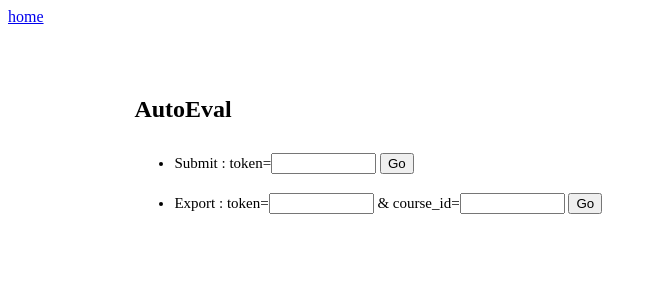
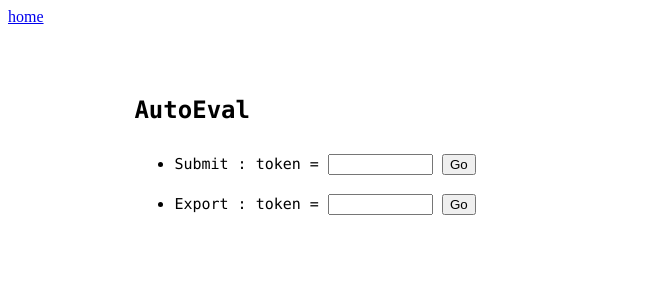
Before and after one commit to hyoungseok/corona, a Flask app: page / in a window 1280 px wide. Shown: the top 300 px of the page, without its empty margins (0-657 px from the left). Run offline with Flask 2, Linux system fonts and the light colour scheme; parts of the project's set-up code (start-up, migrations or seed data) failed here and were passed over.

Commit message:
[Python] refine html

```diff
--- a/templates/error.html
+++ b/templates/error.html
@@ -11,6 +11,7 @@
         width: 80%;
         border: 0px;
         padding: 50px;
+        font-family: "Lucida Console", Monaco, monospace;
     }
     </style>
 </head>
--- a/templates/export.html
+++ b/templates/export.html
@@ -11,6 +11,7 @@
         width: 80%;
         border: 0px;
         padding: 50px;
+        font-family: "Lucida Console", Monaco, monospace;
     }
 
     ol {
@@ -25,11 +26,11 @@
 <body>
 <a href="/">home</a>
 <div class="left">
-    <h2>AutoEval Download ({{ pdf_count }} / {{ total_count }})</h2>
+    <h2>Download PDF ({{ pdf_count }} / {{ total_count }})</h2>
     <ol>
         {% for pdf_name in pdf_list %}
         <li>
-            <a href="/export?token={{ token }}&course_id={{ course_id }}&file_name={{ pdf_name }}">
+            <a href="/export?token={{ token }}&file_name={{ pdf_name }}">
                 {{ pdf_name }}
             </a>
         </li>
--- a/templates/index.html
+++ b/templates/index.html
@@ -11,6 +11,7 @@
         width: 80%;
         border: 0px;
         padding: 50px;
+        font-family: "Lucida Console", Monaco, monospace;
     }
 
     ul {
@@ -29,14 +30,13 @@
     <ul>
         <li>
             <form action="/submit" method="get">
-                Submit : token=<input type="text" name="token" size="10">
+                Submit : token = <input type="text" name="token" size="10">
                 <input type="submit" value="Go">
             </form>
         </li>
         <li>
             <form action="/export" method="get">
-                Export : token=<input type="text" name="token" size="10"> &
-                course_id=<input type="text" name="course_id" size="10">
+                Export : token = <input type="text" name="token" size="10">
                 <input type="submit" value="Go">
             </form>
         </li>
--- a/templates/submit.html
+++ b/templates/submit.html
@@ -11,13 +11,14 @@
         width: 80%;
         border: 0px;
         padding: 50px;
+        font-family: "Lucida Console", Monaco, monospace;
     }
     </style>
 </head>
 <body>
 <a href="/">home</a>
 <div class="left">
-    <h2>AutoEval Upload</h2>
+    <h2>Upload "test.xlsx"</h2>
     <form action="/submit" method="post" enctype="multipart/form-data">
         <input type="hidden" name="token" value="{{ token }}">
         <input type="file" name="test" size="10">
```
